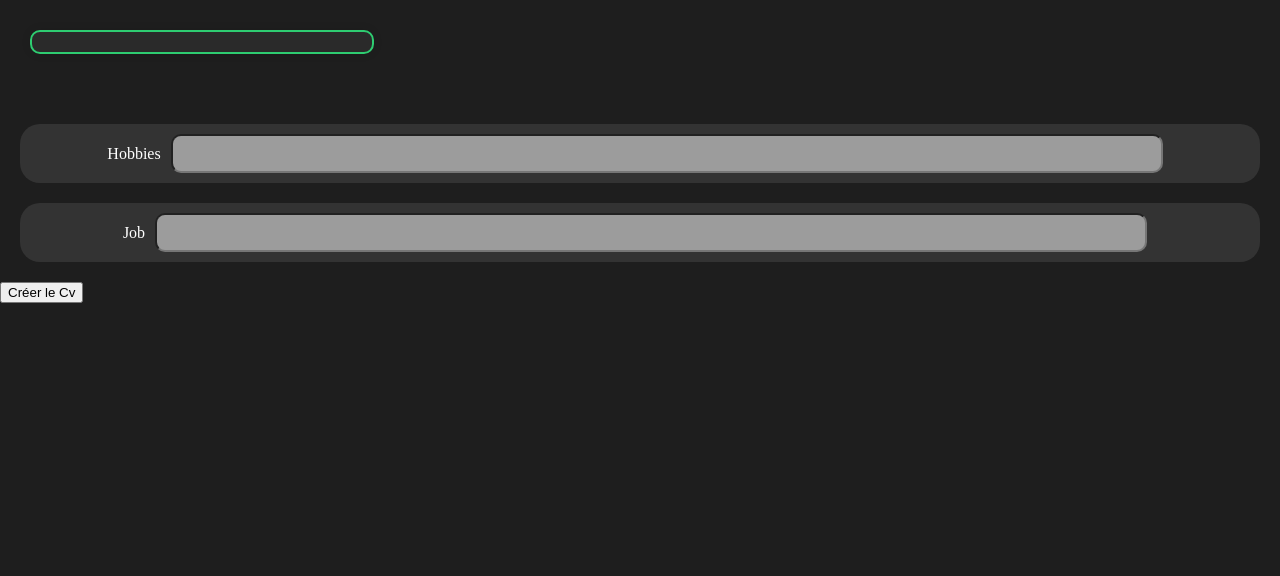
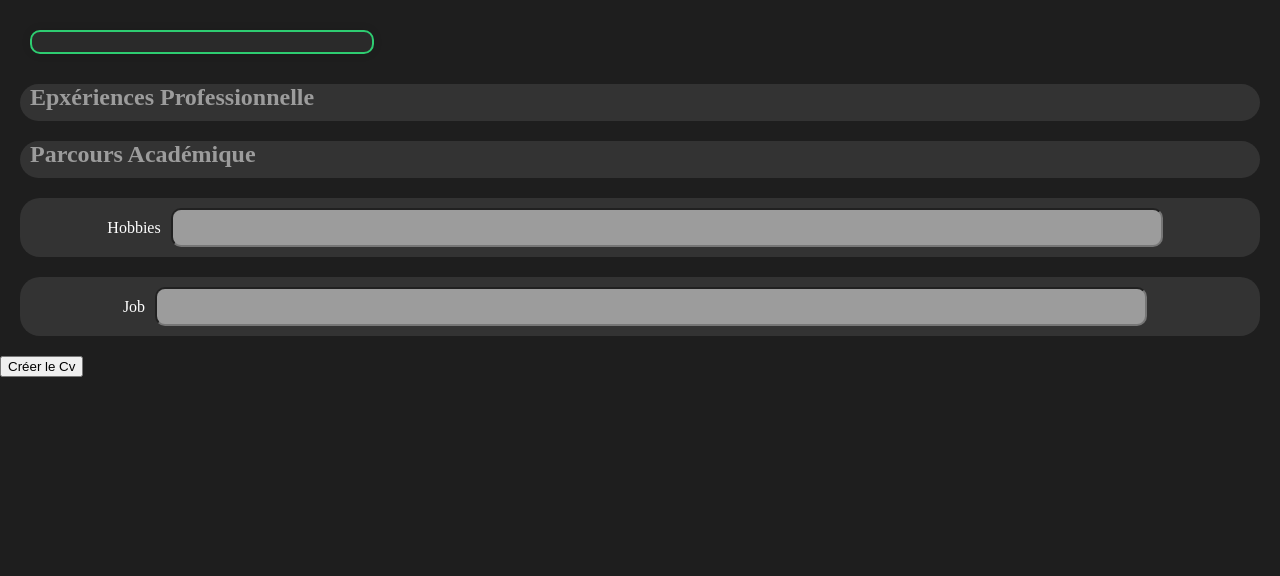
Before and after one commit to lucille452/generateur_de_CV, a PHP site: page /cv.php in a window 1280 px wide. Shown: the top 576 px of the page. Run offline with PHP 8.4, Linux system fonts and the light colour scheme; the visitor is signed in with stand-in values (Sample User, id 1); data that the repository does not hold is empty.

Commit message:
add front for cv page

```diff
--- a/Front/Css/cv.css
+++ b/Front/Css/cv.css
@@ -4,18 +4,27 @@ body {
     background-color: #1e1e1e;
 }
 
-section{
-    margin: 20px;
+.info {
     display: flex;
     justify-content: start;
     align-items: center;
     text-align: center;
+}
+
+section {
+    margin: 20px;
     background-color: #333333;
     border-radius: 20px;
 }
 
 input[type=checkbox] {
     margin-bottom: 5vh;
+}
+
+h1 {
+    color: #9c9c9c;
+    margin-left: 10px;
+    margin-bottom: 10px;
 }
 
 .div {
--- a/Front/Templates/cv.php
+++ b/Front/Templates/cv.php
@@ -30,6 +30,10 @@ include '../../server/curiculum.php';
 
     <form action="" method="post">
     <section>
+        <div>
+        <h1>Epxériences Professionnelle</h1>
+        </div>
+        <div class="info">
         <?php
         $experiences = $bdd->prepare('SELECT * FROM experiences WHERE User_id=?');
         $experiences->execute([GetUserID()]);
@@ -41,13 +45,18 @@ include '../../server/curiculum.php';
             echo "<p>" . $row['Job']. "</p>";
             echo "<p>" . $row['Descriptions']. "</p></div>";
             $id = $row['Experience_id'];
-            echo "<input type='checkbox' name='$id'></div>";
+            echo "<input type='checkbox' name='experience$id'></div>";
         }
 
         ?>
+        </div>
     </section>
 
     <section>
+        <div>
+        <h1>Parcours Académique</h1>
+        </div>
+        <div class="info">
         <?php
         $academics = $bdd->prepare('SELECT * FROM academics WHERE User_id=?');
         $academics->execute([GetUserID()]);
@@ -58,16 +67,17 @@ include '../../server/curiculum.php';
             echo "<p>" . $row['Date_end']. "</p>";
             echo "<p>" . $row['School']. "</p></div>";
             $id = $row['Academic_id'];
-            echo "<input type='checkbox' name='$id'></div>";
+            echo "<input type='checkbox' name='academic$id'></div>";
         }
 
         ?>
+        </div>
     </section>
-    <section class="hobbies">
+    <section class="hobbies info">
         <label>Hobbies</label>
         <input name="hobbies" type="text">
     </section>
-    <section class="hobbies">
+    <section class="hobbies info">
         <label>Job</label>
         <input name="job" type="text">
     </section>
--- a/server/curiculum.php
+++ b/server/curiculum.php
@@ -1,33 +1,36 @@
 <?php
 
 //require_once 'information.php';
-
-$bdd = new PDO('mysql:host=localhost;dbname=database', 'root', '');
-
 
 if (isset($_POST['submit'])) {
 
     $job = $_POST['job'];
     $hobbies = $_POST['hobbies'];
 
-    //    list de tout les academics + list de tous les experiences checkbox
-    $academics = [];
-    $experiences = [];
+    // Liste de toutes les académies + liste de toutes les expériences checkbox
+    $listAcademics = [];
+    $listExperiences = [];
 
-    for ($i = 1; $i < 40; $i++) {
-        if (!empty($_POST[$i])){
-            $academics[] = $i;
+    for ($i = 1; $i < 50; $i++) {
+        if (!empty($_POST["academic$i"])){
+            $listAcademics[] = $i;
         }
     }
-    for ($i = 1; $i < 40; $i++) {
-        if (!empty($_POST[$i])){
-            $experiences[] = $i;
+    for ($j = 1; $j < 50; $j++) {
+        if (!empty($_POST["experience$j"])){
+            $listExperiences[] = $j;
         }
     }
+//
+//    for ($k = 0; $k < 3; $k++) {
+//        echo $listExperiences[$k];
+//    }
 
-    if (!empty($job) && !empty($hobbies)) {
-        $cv = $bdd->prepare("INSERT INTO cv (Job, Hobbies, User_id, Academics, Experiences) VALUES (?, ?, ?, ?, ?)");
-        $cv->execute([$job, $hobbies, GetUserID(), $academics, $experiences]);
-    }
+
+//    if (!empty($job) && !empty($hobbies)) {
+//        global $bdd;
+//        $cv = $bdd->prepare("INSERT INTO cv (Job, Hobbies, User_id) VALUES (?, ?, ?)");
+//        $cv->execute([$job, $hobbies, GetUserID()]);
+//    }
 }
 ?>
```
